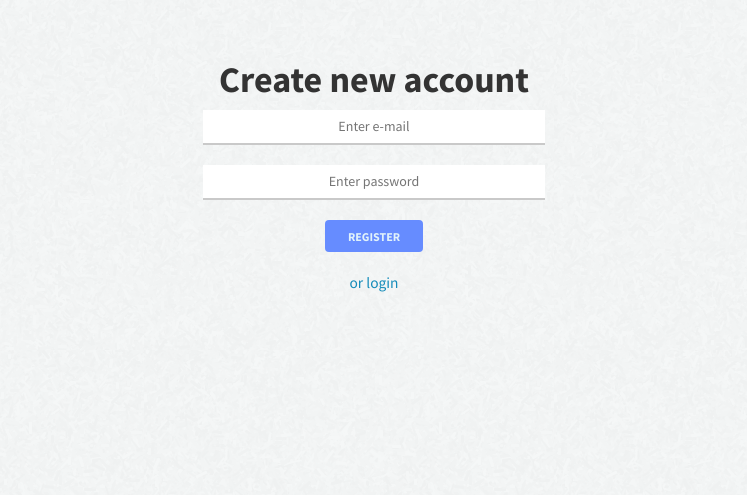
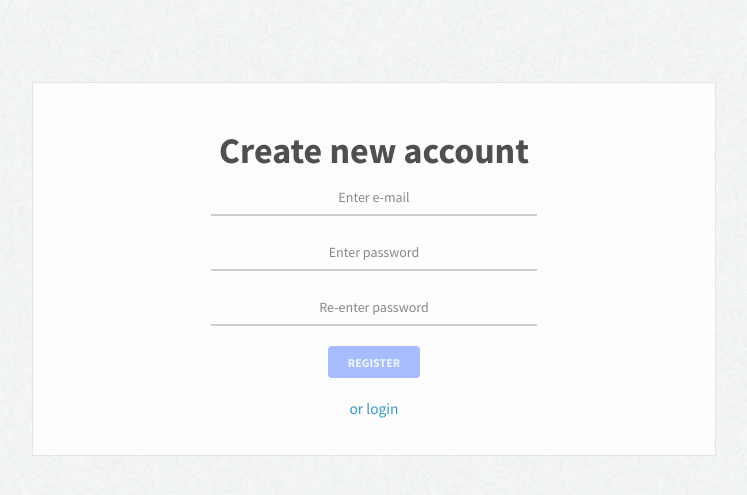
Before and after one commit to atchai/todowhat, a Python web app: template todowhat/templates/register.html in a window 1280 px wide. Shown: the part 60-555 px from the top of the page, without its empty margins (266-1013 px from the left). Run offline with Jinja, Linux system fonts and the light colour scheme; the template is opened without the code that fills it, so the values that code supplies are empty; some libraries are stand-ins or nearby versions.

Commit message:
improve login/register styling

```diff
--- a/todowhat/static/css/style.css
+++ b/todowhat/static/css/style.css
@@ -288,7 +288,7 @@ Tags
 
 .login-form {
     margin: 0;
-    width: 30%;
+    width: 52%;
     margin:auto;
 }
 .login-form .form-group {
@@ -297,6 +297,19 @@ Tags
 .login {
     text-align: center;
 
+}
+.login-box-border {
+width: 60%;
+display: inline-block;
+margin: auto;
+border: 1px solid #E3E3E3;
+background: white;
+padding: 2em 2em 2.5em 2em;
+margin-top: 3em;
+opacity: 0.85;
+}
+.login-title {
+    color: #333;
 }
 /***************************
 Custom breakpoints
@@ -311,9 +324,9 @@ Custom breakpoints
 		font-size: 0.75em;
 	}
     .list-group-item .editbutton, .list-group-item .remove {
-    opacity: 0.1;
+    opacity: 0.3;
 }
-.list-group-item:hover .editbutton, .list-group-item:hover .remove {
+.editbutton:hover, .remove:hover {
     opacity: 1;
 }
 .input-group-addon {
@@ -485,7 +498,7 @@ li.ui-sortable-helper, li.ui-sortable-helper input, li.ui-sortable-helper button
 
 
 .form-horizontal input {
-    width: 100%;
+    /*width: 100%;*/
     height: 35px;
     text-align: center;
     border: none;
@@ -495,8 +508,9 @@ li.ui-sortable-helper, li.ui-sortable-helper input, li.ui-sortable-helper button
     transition: border 0.3s;
     margin-bottom: 0px;
 }
-#todofield {
+#todofield, #tagsfield {
         border-radius: 0px;
+        width: 102%;
 }
 #todofield:focus {
         /*border-color: #59c3cc !important;*/
@@ -563,8 +577,12 @@ font-weight: 700;
     width: 42px;
     height: 39px;
 }
-#username, #password {
-        margin-bottom: 20px;
+#username, #password, #confirm-password {
+    margin-bottom: 20px;
+    width: 100%;
+}
+#username:focus, #password:focus, #confirm-password:focus {
+    border-color: #999;
 }
 .btn-login {
     display: block;
@@ -587,9 +605,6 @@ font-weight: 700;
     padding: 1em;
     color: #777;
     border-radius: 8px;
-}
-#tagsfield:focus {
-    /*border-color: #8FE3FF;*/
 }
 .modal-content {
     background: #54616D;
--- a/todowhat/static/js/views/searchview.js
+++ b/todowhat/static/js/views/searchview.js
@@ -18,8 +18,6 @@ module.exports = Backbone.View.extend({
 	initialize: function() {
 		this.render();
 		this.listenTo(Todos, 'remove', this.checkVisible);
-		this.listenTo(Todos, 'add', this.checkVisible);
-		this.listenTo(Todos, 'change', this.checkVisible);
 		this.listenTo(Todos, 'sync', this.checkVisible);
 
 	},
--- a/todowhat/static/js/views/todolistview.js
+++ b/todowhat/static/js/views/todolistview.js
@@ -19,7 +19,7 @@ module.exports = Backbone.View.extend({
     el: '.todos',
 
     initialize: function() {
-        Todos.fetch();
+        Todos.fetch({reset:true});
         // If no todo list view exists yet, create view for all todos.
         if (!this.currentView) {
             // Todos.fetch();
@@ -91,8 +91,6 @@ module.exports = Backbone.View.extend({
         Todos = GuestTodos;
         GuestTodos.fetch();
         GuestTags.fetch();
-        console.log(Todos);
-        console.log('^^^LOCAL TODOS^^^');
         this.filterAll();
     },
 
--- a/todowhat/templates/baselogin.html
+++ b/todowhat/templates/baselogin.html
@@ -15,6 +15,8 @@
     <link rel="stylesheet" type="text/css" href="../css/bootstrap.css">
     <link href="http://netdna.bootstrapcdn.com/bootstrap/3.0.0/css/bootstrap-glyphicons.css" rel="stylesheet">
     <link rel="stylesheet" type="text/css" href="../css/style.css">
+    <script src="https://code.jquery.com/jquery-1.11.1.min.js"></script>
+    <script src="http://cdnjs.cloudflare.com/ajax/libs/underscore.js/1.6.0/underscore-min.js"></script>
     <!-- Place favicon.ico and apple-touch-icon.png in the root directory -->
 </head>
 
@@ -37,6 +39,7 @@
 
     </nav>
     <div class="container main-content login">
+        <div class="login-box-border">
         {% block title %} {% endblock %}
         <form class="form-horizontal login-form" role="form" method="post">
             {% with messages = get_flashed_messages(with_categories=true) %} {% if messages %} {% for category, message in messages %}
@@ -49,14 +52,16 @@
             <div class="form-group form-group-lg">
                 <input type="password" id="password" name="password" placeholder="Enter password" onfocus="this.placeholder = ''" onblur="this.placeholder = 'Enter Password'" value="{{ request.form.password }}" required>
             </div>
+            {% block confirmpassword %} {% endblock %}
             <div class="control-group">
                 <div class="controls">
                     {% block controls %} {% endblock %}
                 </div>
             </div>
         </form>
-
+        </div>
     </div>
+    {% block javascript %} {% endblock %}
 </body>
 
 </html>
--- a/todowhat/templates/index.html
+++ b/todowhat/templates/index.html
@@ -7,7 +7,6 @@
   <link rel="stylesheet" type="text/css" href="../css/bootstrap.css">
   <link href="http://netdna.bootstrapcdn.com/bootstrap/3.0.0/css/bootstrap-glyphicons.css" rel="stylesheet">
   <link rel="stylesheet" type="text/css" href="../css/style.css">
-
 </head>
 <body>
 
--- a/todowhat/templates/login.html
+++ b/todowhat/templates/login.html
@@ -1,5 +1,5 @@
 {% extends "baselogin.html" %} {% block title %}
-<h1>Login</h1>
+<h1 class="login-title">Login</h1>
 {% endblock %} {% block controls %}
 <button type="submit" class="btn btn-success btn-login">Login</button>
 <a href="/register" class="login-link">or create a new account</a>
--- a/todowhat/templates/register.html
+++ b/todowhat/templates/register.html
@@ -1,6 +1,37 @@
-{% extends "baselogin.html" %} {% block title %}
-<h1>Create new account</h1>
-{% endblock %} {% block controls %}
-<button type="submit" class="btn btn-primary btn-login">Register</button>
+{% extends "baselogin.html" %}
+
+{% block title %}
+<h1 class="login-title">Create new account</h1>
+{% endblock %}
+
+{% block confirmpassword %}
+<div class="form-group form-group-lg">
+    <input type="password" id="confirm-password" name="password" placeholder="Re-enter password" onfocus="this.placeholder = ''" onblur="this.placeholder = 'Re-enter Password'" required>
+</div>
+{% endblock %}
+
+{% block controls %}
+<button type="submit" class="btn btn-primary btn-login disabled">Register</button>
 <a href="/login" class="login-link">or login</a>
 {% endblock %}
+
+{% block javascript %}
+<script type="text/javascript">
+	$('input').keyup(function(){$('.btn-login').addClass('disabled')});
+	var validate = function() {
+		if (this.value) {
+			console.log(this.value)
+			if ($('#confirm-password').val() == $('#password').val()) {
+				$('#confirm-password').css('border-color', '#A9DC4C');
+				$('.btn-login').removeClass('disabled')
+			} else {
+				$('#confirm-password').css('border-color', '#FF295E');
+			}
+		} else {
+			$('#confirm-password').css('border-color', '#777');
+		}
+	}
+	$('#confirm-password').keyup(_.debounce(validate, 730));
+
+</script>
+{% endblock %}
```
Also changed, not shown: todowhat/templates/email.html (+64 -3 lines), todowhat/static/bundle.js.
